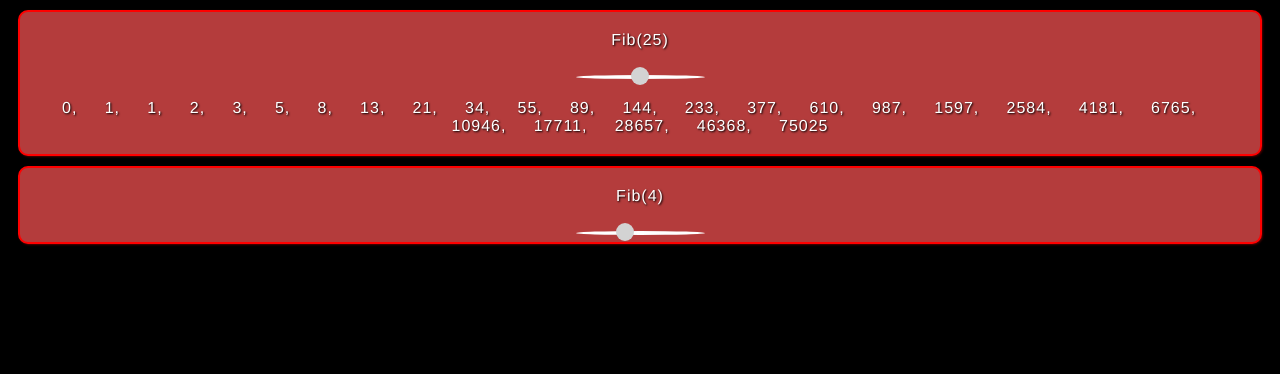
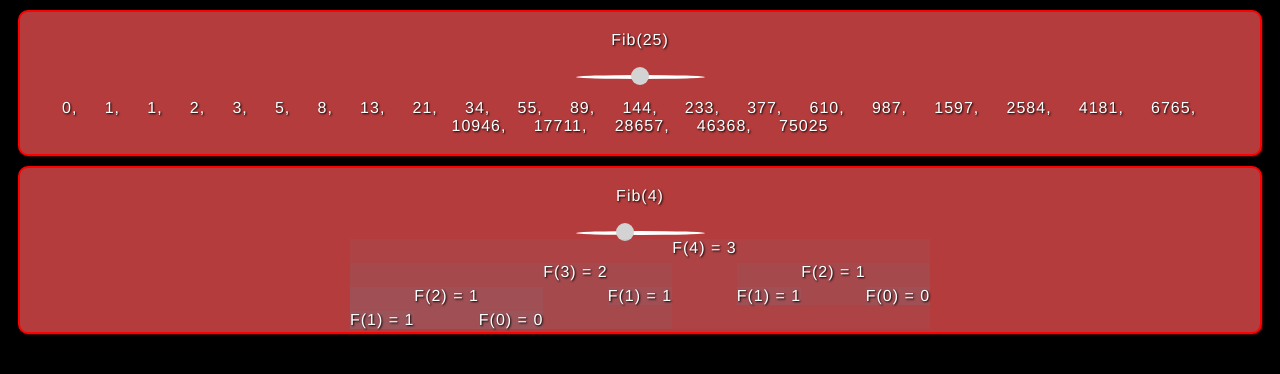
Before and after one commit to makenzielarsen/cs2610hw6, a plain HTML site: page index.html in a window 1280 px wide. Drawn offline with Linux system fonts and the light colour scheme.

Commit message:
Fixing top box bug

```diff
--- a/fib.js
+++ b/fib.js
@@ -21,7 +21,9 @@ let updateTopBox = function() {
   replace.textContent = "Fib(" + slider.value + ")";
   let replace_nums = document.createElement("p");
   replace_nums.id = "nums";
-  replace_nums.textContent = fib_string(slider.value);
+  let delete_me = fib_string(slider.value);
+  // console.log(delete_me);
+  replace_nums.textContent = delete_me;
   if (document.getElementById("text") != undefined) {
     div.removeChild(document.getElementById("text"));
   }
@@ -51,36 +53,18 @@ let updateBottomBox = function() {
   replace.id = "text2";
   replace.textContent = "Fib(" + slider2.value + ")";
   let replace_nums = document.createElement("div");
-  replace_nums.setAttribute("class", "fib");
+  // replace_nums.setAttribute("class", "flex");
   replace_nums.id = "nums2";
-  // let complete_tree = fibonacci2(slider2.value);
-  // console.log(complete_tree);
+  fibonacci(slider2.value);
+  let tree = fib_tree(slider2.value);
+  replace_nums.appendChild(tree);
+  console.log(tree);
   if (document.getElementById("text2") != undefined) {
     div2.removeChild(document.getElementById("text2"));
   }
   if (document.getElementById("nums2")) {
     div2.removeChild(document.getElementById("nums2"));
   }
-
-  // for (i = 0; i < slider2.value * 2 + 1; i++) {
-  //   if (i === 0) {
-  //     replace_nums.textContent = complete_tree[0];
-  //   }
-  //   j = i;
-  //   while (complete_tree[2 * j] != undefined) {
-  //     let temp = document.createElement("div");
-  //     temp.setAttribute("class", "fib-left");
-  //     temp.textContent = complete_tree[2 * j];
-  //     j *= 2;
-  //   }
-  //   j = i;
-  //   while (complete_tree[2 * i + 1] != undefined) {
-  //     let temp = document.createElement("div");
-  //     temp.setAttribute("class", "fib-right");
-  //     temp.textContent = complete_tree[j * 2 + 1];
-  //     j = j * 2 + 1;
-  //   }
-  // }
 
   div2.insertBefore(replace, slider2);
   div2.appendChild(replace_nums);
@@ -98,7 +82,27 @@ function fibonacci(num) {
   }
 }
 
+function fib_tree(num) {
+  let tree = document.createElement("div");
+  tree.setAttribute("class", "fib");
+  tree.textContent = "F(" + num + ") = " + cache[num];
+  if (num > 1) {
+    let left = fib_tree(num - 1);
+    left.setAttribute("class", "fib fib-left");
+    tree.appendChild(left);
+    let right = fib_tree(num - 2);
+    right.setAttribute("class", "fib fib-right");
+    tree.appendChild(right);
+  }
+  return tree;
+}
+
 function fib_string(num) {
-  fibonacci(num);
-  return cache.slice(0, num + 1).join(",\xa0\xa0\xa0\xa0  ");
+  if (typeof num != "number") {
+    number = parseInt(num);
+  }
+  fibonacci(number);
+  console.log(number);
+  console.log(number, cache.slice(0, num + 1).join(",\xa0\xa0\xa0\xa0  "));
+  return cache.slice(0, number + 1).join(",\xa0\xa0\xa0\xa0  ");
 }
--- a/style.css
+++ b/style.css
@@ -10,13 +10,13 @@ body {
 .fib-left {
   float: left;
   display: inline-block;
-  margin-right: 4px;
+  margin-top: 1.5em;
 }
 
 .fib-right {
   float: right;
   display: inline-block;
-  margin-left: 4px;
+  margin-top: 1.5em;
 }
 
 .shadowed {
```
